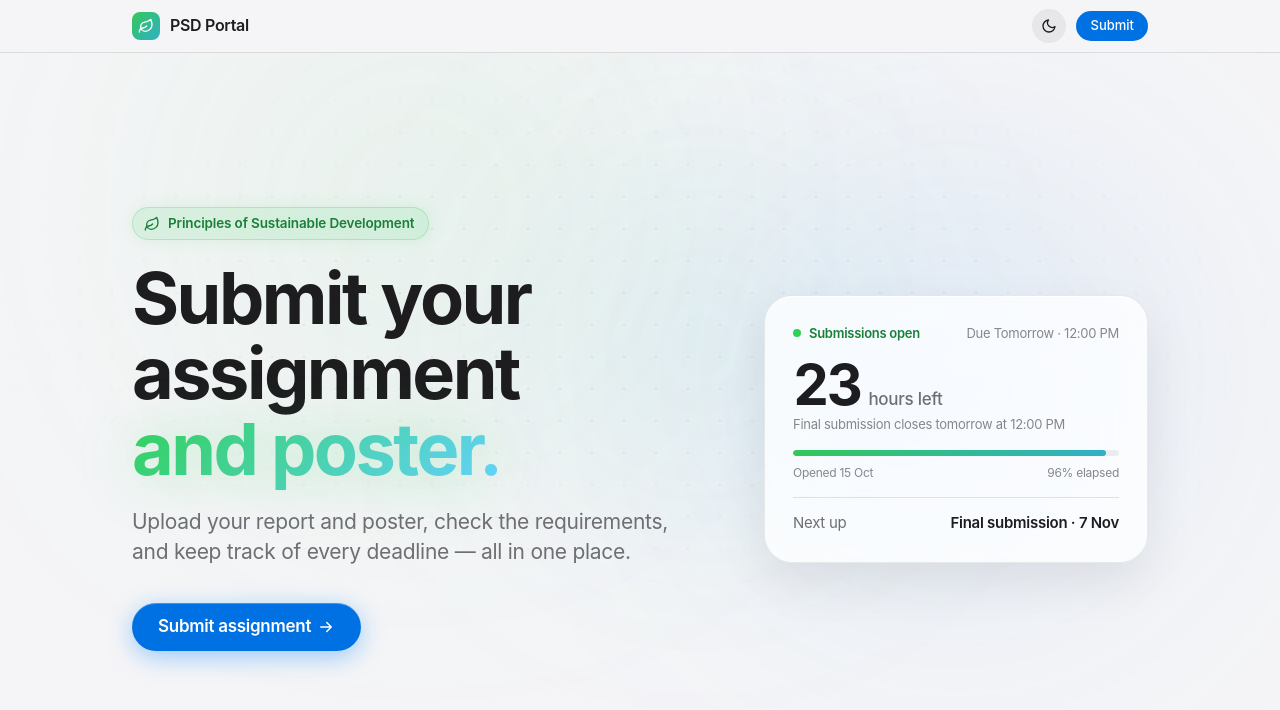
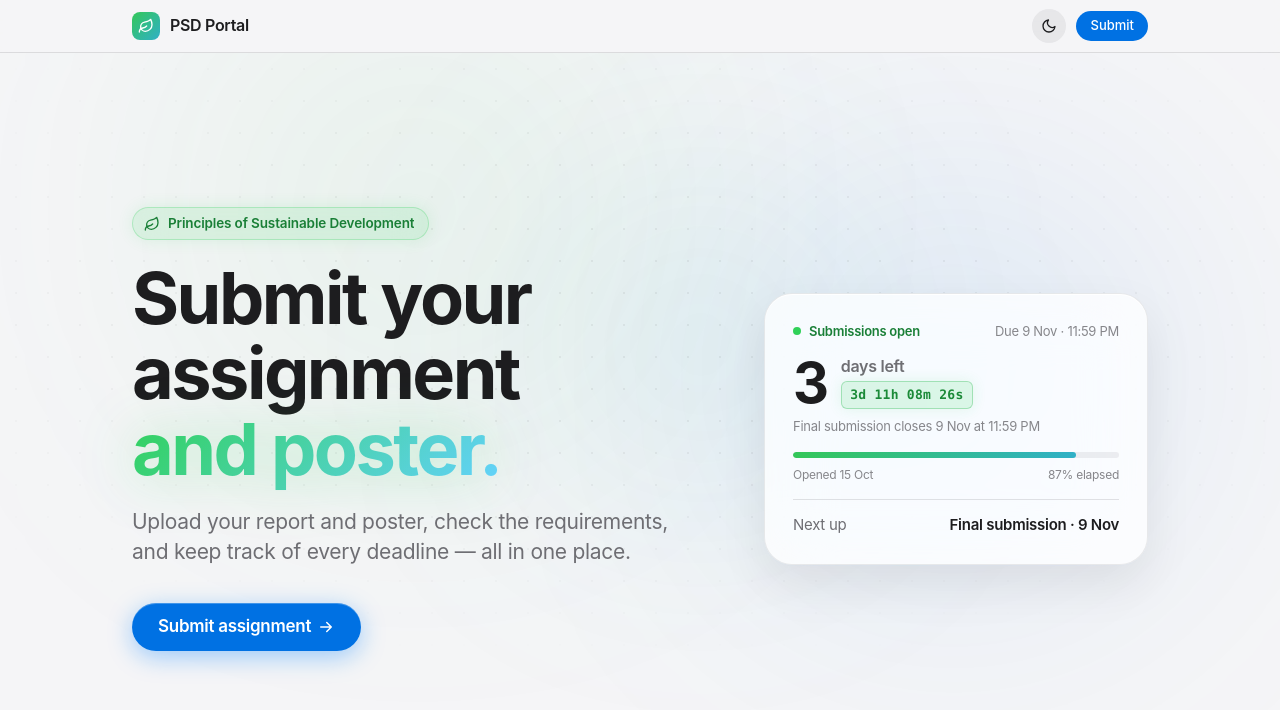
Before and after one commit to yash12345-ctrl/PSD_website, a React (Vite) app: page / in a window 1280 px wide. Shown: the top 710 px of the page. Built offline with nearby package versions, Linux system fonts and the light colour scheme; no server answers.

Commit message:
Update deadline to 9 November 11:59 PM with live updating countdown

```diff
--- a/src/home/Home.css
+++ b/src/home/Home.css
@@ -558,9 +558,9 @@
 
 .status-count {
   display: flex;
-  align-items: baseline;
-  gap: 8px;
-  margin: 14px 0 2px;
+  align-items: center;
+  gap: 14px;
+  margin: 14px 0 6px;
 }
 
 .status-count strong {
@@ -569,12 +569,48 @@
   line-height: 1;
   letter-spacing: -0.045em;
   font-variant-numeric: tabular-nums;
-}
-
-.status-count span {
+  color: #ffffff;
+}
+
+[data-theme='light'] .status-count strong {
+  color: #1d1d1f;
+}
+
+.status-count-sub {
+  display: flex;
+  flex-direction: column;
+  justify-content: center;
+  gap: 5px;
+}
+
+.status-count-unit {
   color: var(--label-2);
-  font-size: 17px;
-  font-weight: 500;
+  font-size: 16px;
+  font-weight: 600;
+  line-height: 1.2;
+}
+
+.status-count-timer {
+  display: inline-flex;
+  align-items: center;
+  font-family: ui-monospace, SFMono-Regular, Menlo, Monaco, Consolas, monospace;
+  font-size: 13px;
+  font-weight: 600;
+  font-variant-numeric: tabular-nums;
+  color: #30d158;
+  background: rgba(48, 209, 88, 0.12);
+  border: 1px solid rgba(48, 209, 88, 0.28);
+  padding: 3.5px 8.5px;
+  border-radius: 6px;
+  letter-spacing: 0.02em;
+  box-shadow: 0 0 14px rgba(48, 209, 88, 0.12);
+  white-space: nowrap;
+}
+
+[data-theme='light'] .status-count-timer {
+  background: rgba(48, 209, 88, 0.14);
+  border-color: rgba(40, 180, 75, 0.32);
+  color: #1b8a38;
 }
 
 .status-caption {
@@ -666,6 +702,24 @@
     padding: 18px 16px;
     border-radius: 20px;
   }
+
+  .status-count {
+    gap: 10px;
+    margin: 10px 0 4px;
+  }
+
+  .status-count strong {
+    font-size: clamp(38px, 11vw, 48px);
+  }
+
+  .status-count-unit {
+    font-size: 14.5px;
+  }
+
+  .status-count-timer {
+    font-size: 11.5px;
+    padding: 2.5px 6.5px;
+  }
 }
 
 @media (max-width: 380px) {
@@ -691,6 +745,23 @@
   .status-card {
     padding: 16px 14px;
     border-radius: 18px;
+  }
+
+  .status-count {
+    gap: 8px;
+  }
+
+  .status-count strong {
+    font-size: 34px;
+  }
+
+  .status-count-unit {
+    font-size: 13.5px;
+  }
+
+  .status-count-timer {
+    font-size: 10.5px;
+    padding: 2px 5px;
   }
 }
 
--- a/src/home/Home.tsx
+++ b/src/home/Home.tsx
@@ -10,13 +10,8 @@ const COURSE_NAME = 'Principles of Sustainable Development'
 const DAY_MS = 86_400_000
 const WINDOW_OPENS = new Date('2026-10-15T00:00:00')
 
-// Final deadline is set to tomorrow at 12:00 PM
-const FINAL_DEADLINE = (() => {
-  const d = new Date()
-  d.setDate(d.getDate() + 1)
-  d.setHours(12, 0, 0, 0)
-  return d
-})()
+// Final deadline: 9 November at 11:59 PM
+const FINAL_DEADLINE = new Date('2026-11-09T23:59:00')
 
 const KEY_DATES = [
   {
@@ -27,7 +22,7 @@ const KEY_DATES = [
   {
     date: FINAL_DEADLINE,
     title: 'Final submission',
-    detail: 'Upload your assignment report and poster by 12:00 PM.',
+    detail: 'Upload your assignment report and poster by 11:59 PM.',
   },
   {
     date: new Date(FINAL_DEADLINE.getTime() + 5 * DAY_MS),
@@ -102,7 +97,15 @@ export default function Home({ onOpenSubmit, onOpenAdmin: _onOpenAdmin }: HomePr
   const [theme, setTheme] = useState<'light' | 'dark'>(() =>
     window.matchMedia?.('(prefers-color-scheme: dark)').matches ? 'dark' : 'light',
   )
-  const [now] = useState(() => Date.now())
+  const [now, setNow] = useState(() => Date.now())
+
+  /* Live countdown clock updates every 1 second */
+  useEffect(() => {
+    const timer = setInterval(() => {
+      setNow(Date.now())
+    }, 1000)
+    return () => clearInterval(timer)
+  }, [])
 
   /* Theme */
   useEffect(() => {
@@ -131,13 +134,16 @@ export default function Home({ onOpenSubmit, onOpenAdmin: _onOpenAdmin }: HomePr
     return () => observer.disconnect()
   }, [])
 
-  /* Submission window */
+  /* Submission window & live remaining time */
   const opens = WINDOW_OPENS.getTime()
   const closes = FINAL_DEADLINE.getTime()
   const phase: 'upcoming' | 'open' | 'closed' = now < opens ? 'upcoming' : now > closes ? 'closed' : 'open'
   const msLeft = Math.max(0, closes - now)
-  const hoursLeft = Math.floor(msLeft / (1000 * 60 * 60))
-  const daysLeft = Math.max(0, Math.ceil(msLeft / DAY_MS))
+  const totalSeconds = Math.floor(msLeft / 1000)
+  const daysLeft = Math.floor(totalSeconds / 86400)
+  const hoursLeft = Math.floor((totalSeconds % 86400) / 3600)
+  const minutesLeft = Math.floor((totalSeconds % 3600) / 60)
+  const secondsLeft = totalSeconds % 60
   const progress = Math.min(1, Math.max(0, (now - opens) / (closes - opens)))
   const nextIndex = KEY_DATES.findIndex(d => d.date.getTime() >= now)
   const nextDate = nextIndex >= 0 ? KEY_DATES[nextIndex] : null
@@ -230,20 +236,36 @@ export default function Home({ onOpenSubmit, onOpenAdmin: _onOpenAdmin }: HomePr
                   <span className="live-dot" />
                   {phaseLabel}
                 </span>
-                <span className="status-close">Due Tomorrow · 12:00 PM</span>
+                <span className="status-close">
+                  {phase === 'closed' ? 'Closed 9 Nov · 11:59 PM' : 'Due 9 Nov · 11:59 PM'}
+                </span>
               </div>
 
               <div className="status-count">
-                <strong>{phase === 'closed' ? 0 : (hoursLeft > 24 ? daysLeft : Math.max(1, hoursLeft))}</strong>
-                <span>
-                  {phase === 'closed'
-                    ? 'Closed'
-                    : hoursLeft > 24
-                      ? (daysLeft === 1 ? 'day left' : 'days left')
-                      : (hoursLeft <= 1 ? 'hour left' : 'hours left')}
-                </span>
+                <strong>{phase === 'closed' ? 0 : daysLeft > 0 ? daysLeft : hoursLeft}</strong>
+                <div className="status-count-sub">
+                  <span className="status-count-unit">
+                    {phase === 'closed'
+                      ? 'Closed'
+                      : daysLeft > 0
+                        ? (daysLeft === 1 ? 'day left' : 'days left')
+                        : hoursLeft > 0
+                          ? (hoursLeft === 1 ? 'hour left' : 'hours left')
+                          : (minutesLeft === 1 ? 'minute left' : 'minutes left')}
+                  </span>
+                  {phase === 'open' && (
+                    <span className="status-count-timer" title="Live countdown">
+                      {daysLeft > 0 && `${daysLeft}d `}
+                      {String(hoursLeft % 24).padStart(2, '0')}h {String(minutesLeft).padStart(2, '0')}m {String(secondsLeft).padStart(2, '0')}s
+                    </span>
+                  )}
+                </div>
               </div>
-              <p className="status-caption">Final submission closes tomorrow at 12:00 PM</p>
+              <p className="status-caption">
+                {phase === 'closed'
+                  ? 'Submissions are officially closed.'
+                  : 'Final submission closes 9 Nov at 11:59 PM'}
+              </p>
 
               <div className="progress" role="progressbar" aria-valuenow={Math.round(progress * 100)} aria-valuemin={0} aria-valuemax={100}>
                 <span style={{ width: `${progress * 100}%` }} />
```
